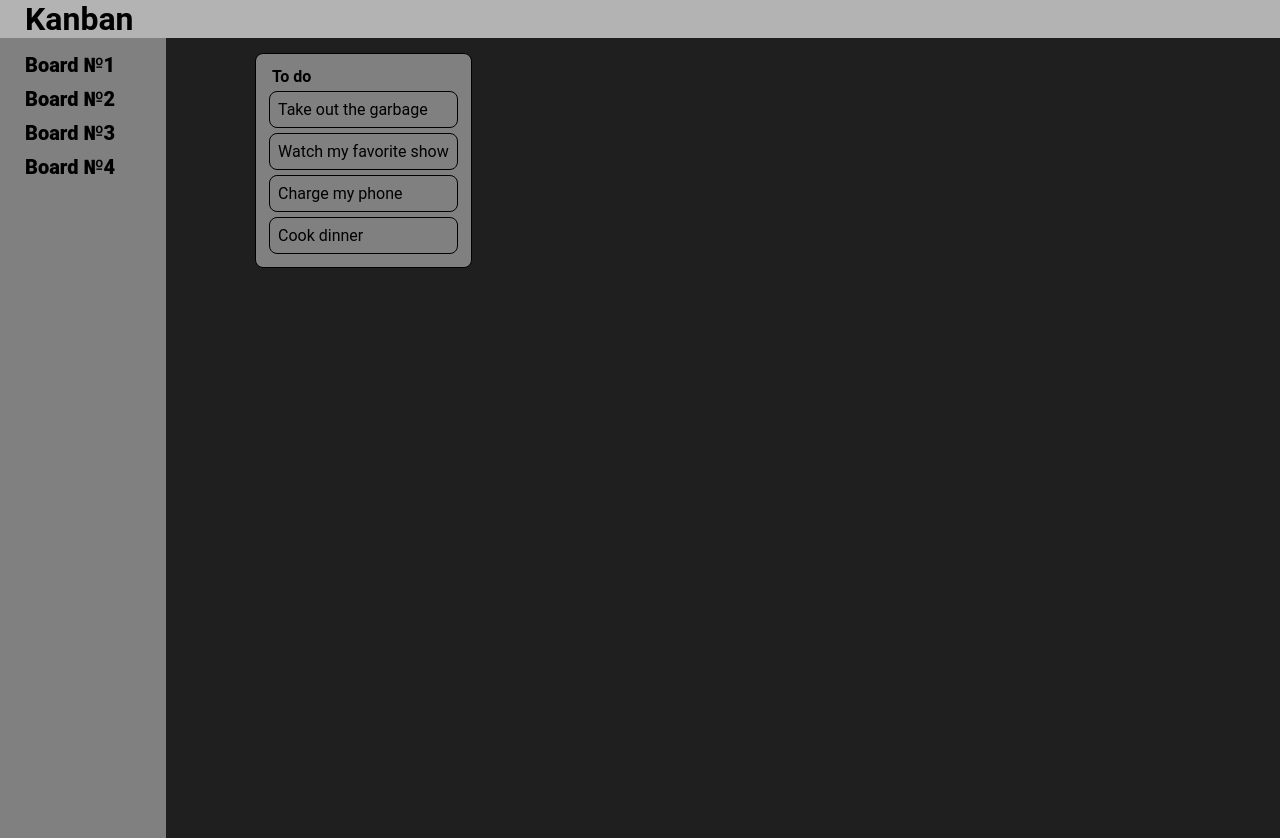
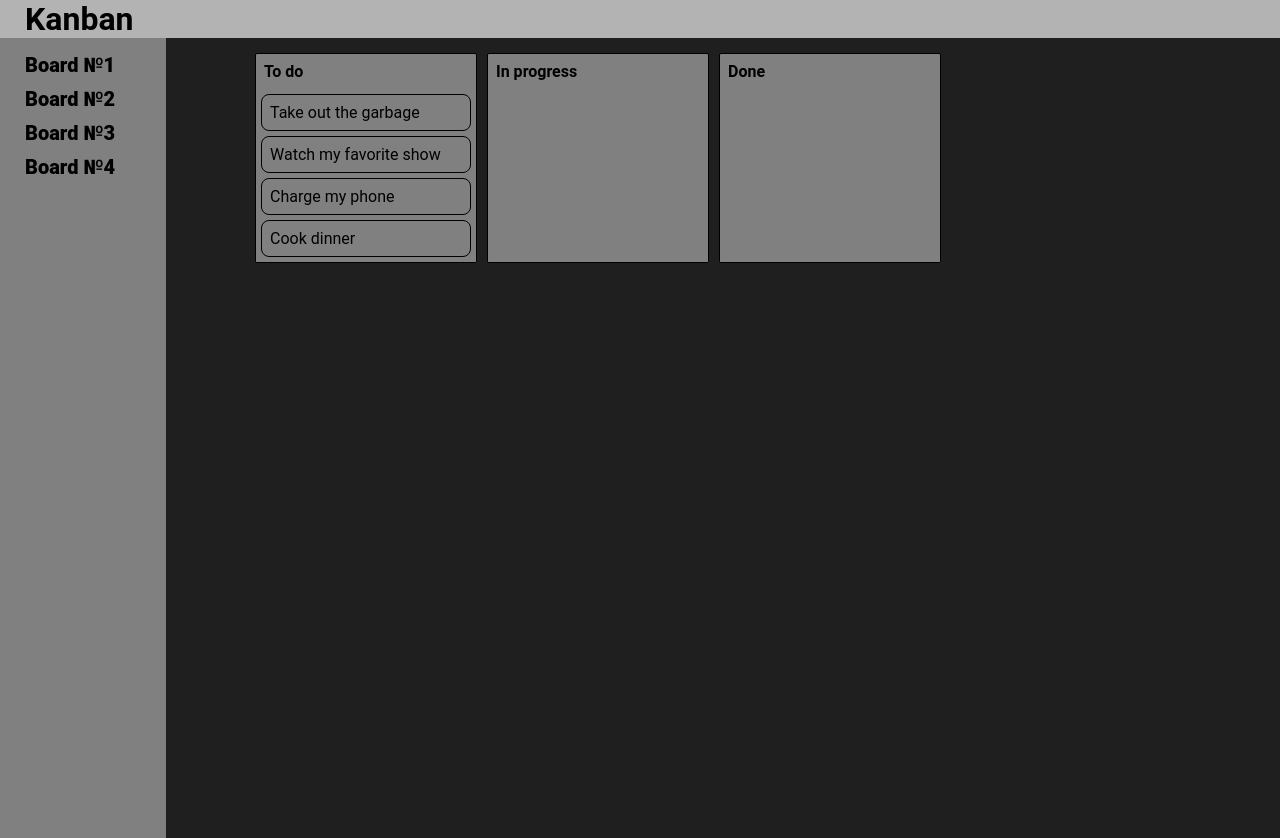
Before and after one commit to vpast/kanban_client, a React (Create React App) app: page /board in a window 1280 px wide. Built offline with nearby package versions, Linux system fonts and the light colour scheme.

Commit message:
stylish and new columns

```diff
--- a/package.json
+++ b/package.json
@@ -16,13 +16,13 @@
     "moment": "^2.29.4",
     "path-browserify": "^1.0.1",
     "react": "^18.2.0",
-    "react-beautiful-dnd": "^13.1.1",
     "react-dom": "^18.2.0",
     "react-redux": "^8.0.5",
     "react-router-dom": "^6.9.0",
     "react-scripts": "^5.0.1",
     "router": "^1.3.8",
-    "stream": "^0.0.2"
+    "stream": "^0.0.2",
+    "styled-components": "^6.1.1"
   },
   "scripts": {
     "start": "react-scripts start",
--- a/src/Tasks.js
+++ b/src/Tasks.js
@@ -13,11 +13,16 @@
     },
     'column-2': {
       id: 'column-2',
-      title: 'To do',
-      taskIds: ['task-1', 'task-2', 'task-3', 'task-4'],
+      title: 'In progress',
+      taskIds: [],
+    },
+    'column-3': {
+      id: 'column-3',
+      title: 'Done',
+      taskIds: [],
     },
   },
-  columnOrder: ['column-1'],
+  columnOrder: ['column-1','column-2','column-3'],
 };
 
 export default initialData;
--- a/src/components/BoardWorkSpace.js
+++ b/src/components/BoardWorkSpace.js
@@ -4,7 +4,7 @@
 import { useState } from 'react';
 
 const BoardWorkSpace = () => {
-  const [state, setState] = useState(Tasks)
+  const [state, setState] = useState(Tasks);
 
   let onDragEnd = (result) => {
     const { destination, source, draggableId } = result;
@@ -20,13 +20,16 @@
       return;
     }
 
-    const column = state.columns[source.droppableId];
-    const newTaskIds = Array.from(column.taskIds);
+    const columnStart = state.columns[source.droppableId];
+    const columnFinish = state.columns[destination.droppableId];
+
+    if (columnStart === columnFinish) {
+      const newTaskIds = Array.from(columnStart.taskIds);
       newTaskIds.splice(source.index, 1);
       newTaskIds.splice(destination.index, 0, draggableId);
 
       const newColumn = {
-      ...column,
+        ...columnStart,
         taskIds: newTaskIds,
       };
 
@@ -38,6 +41,32 @@
         },
       };
 
+      setState(newState);
+      return;
+    }
+
+    const startTaskIds = Array.from(columnStart.taskIds);
+    startTaskIds.splice(source.index, 1);
+    const newStart = {
+      ...columnStart,
+      taskIds: startTaskIds,
+    };
+
+    const finishTaskIds = Array.from(columnFinish.taskIds);
+    finishTaskIds.splice(destination.index, 0, draggableId);
+    const newFinish = {
+      ...columnFinish,
+      taskIds: finishTaskIds,
+    };
+
+    const newState = {
+      ...state,
+      columns: {
+        ...state.columns,
+        [newStart.id]: newStart,
+        [newFinish.id]: newFinish,
+      },
+    };
     setState(newState);
   };
 
--- a/src/components/Column.js
+++ b/src/components/Column.js
@@ -1,23 +1,49 @@
 import { Droppable } from '@hello-pangea/dnd';
-import Task from './Task'
+import Task from './Task';
+import styled from 'styled-components';
+
+const Container = styled.div`
+  width: 220px;
+  border: 1px solid rgb(0, 0, 0);
+  border-radius: 2px;
+  margin: 5px;
+  background-color: grey;
+  display: flex;
+  flex-direction: column;
+`;
+
+const Title = styled.div`
+  font-weight: 600;
+  padding: 8px;
+`;
+
+const TaskList = styled.div`
+  transition: background-color 0.2s ease;
+  background-color: ${(props) =>
+    props.isDraggingOver ? 'lightsalmon' : 'grey'};
+  flex-grow: 1;
+`;
 
 const Column = (props) => {
-
   return (
     <>
-      <div className='containerTaskBox'>
-        <p>{props.column.title}</p>
+      <Container>
+        <Title>{props.column.title}</Title>
         <Droppable droppableId={props.column.id}>
-          {provided => (
-            <div ref={provided.innerRef} {...provided.droppableProps}>
+          {(provided, snapshot) => (
+            <TaskList
+              ref={provided.innerRef}
+              {...provided.droppableProps}
+              isDraggingOver={snapshot.isDraggingOver}
+            >
               {props.tasks.map((task, index) => (
                 <Task key={task.id} task={task} index={index} />
               ))}
               {provided.placeholder}
-            </div>
+            </TaskList>
           )}
         </Droppable>
-      </div>
+      </Container>
     </>
   );
 };
--- a/src/css/App.css
+++ b/src/css/App.css
@@ -81,19 +81,6 @@
   flex-direction: row;
 }
 
-.containerTaskBox {
-  border: 1px solid rgb(0, 0, 0);
-  border-radius: 8px;
-  padding: 8px;
-  margin: 5px;
-  background-color: grey;
-}
-
-.containerTaskBox p {
-  font-weight: 600;
-  padding-left: 8px;
-}
-
 .containerTaskBoxTask {
   border: 1px solid rgb(0, 0, 0);
   border-radius: 8px;
@@ -105,7 +92,3 @@
 .containerTaskBoxTask:active {
   background-color: lightblue;
 }
-
-.containerTaskBox:hover:active {
-  background-color: lightsalmon;
-}
```
Also changed, not shown: 1 other file (tests, documents, lock files or other folders). Lines whose indentation alone changed are shown as unchanged.
